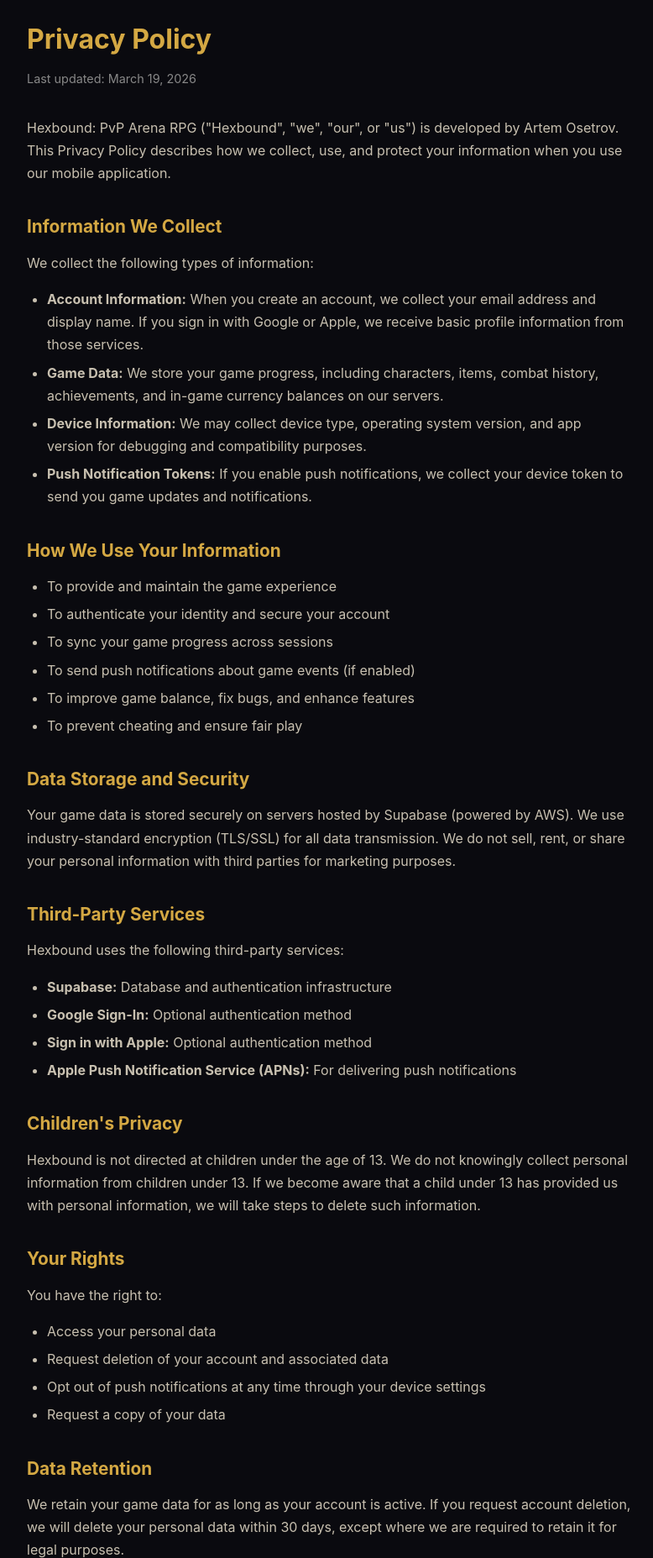
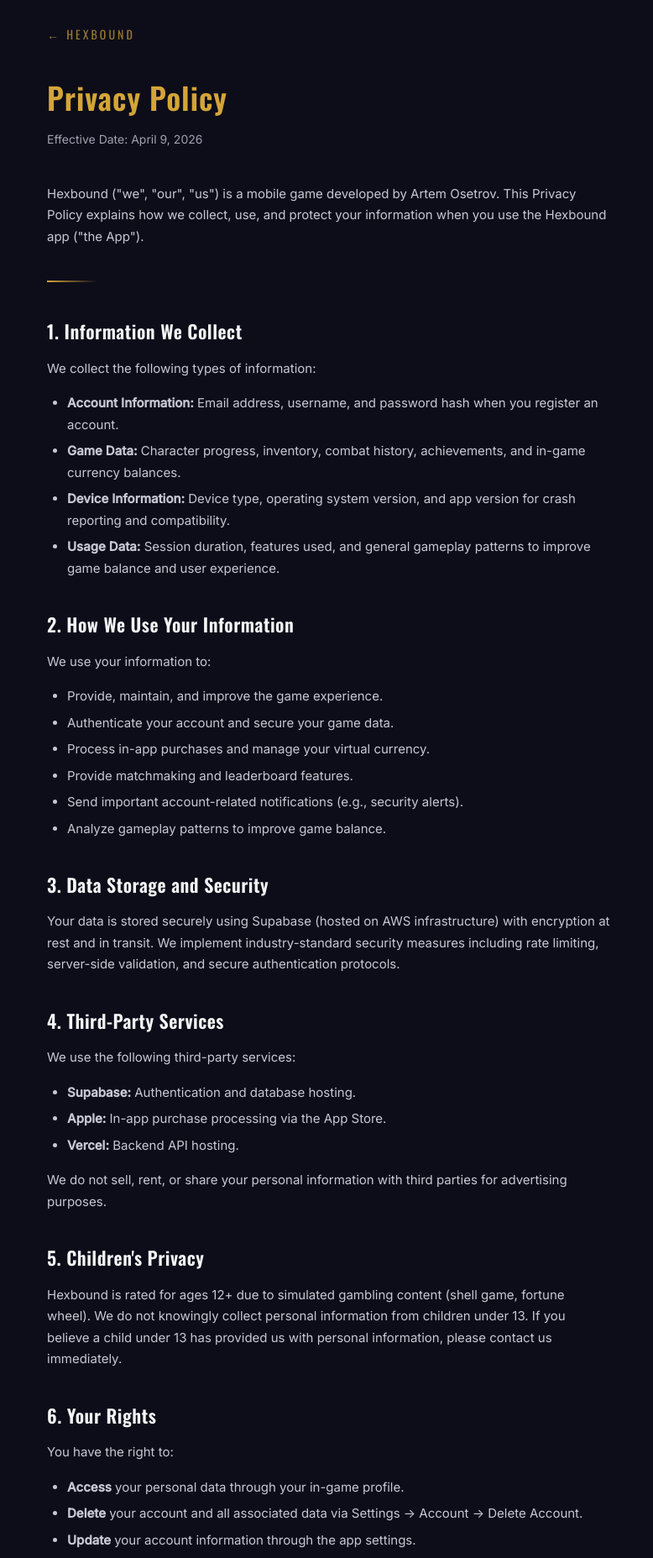
Before and after one commit to artosetrov/hexbound-landing, a plain HTML site: page privacy.html in a window 1280 px wide. Shown: the part 20-1875 px from the top of the page at 84% size, without its empty margins (248-1026 px from the left). Drawn offline with nearby package versions, Linux system fonts and the light colour scheme.

Commit message:
add privacy policy and terms pages

```diff
--- a/privacy.html
+++ b/privacy.html
@@ -3,111 +3,143 @@
 <head>
     <meta charset="UTF-8">
     <meta name="viewport" content="width=device-width, initial-scale=1.0">
-    <title>Privacy Policy - Hexbound: PvP Arena RPG</title>
+    <title>Privacy Policy — Hexbound</title>
     <style>
         * { margin: 0; padding: 0; box-sizing: border-box; }
         body {
-            font-family: -apple-system, BlinkMacSystemFont, 'Segoe UI', Roboto, sans-serif;
-            background: #0a0a0f;
-            color: #c8c0b0;
+            font-family: 'Inter', -apple-system, BlinkMacSystemFont, 'Segoe UI', sans-serif;
+            background: #0D0D1A;
+            color: #F5F5F5;
             line-height: 1.7;
-            padding: 40px 20px;
+            min-height: 100vh;
         }
         .container {
             max-width: 720px;
             margin: 0 auto;
+            padding: 48px 24px 80px;
         }
+        .logo-link {
+            display: inline-block;
+            margin-bottom: 32px;
+            text-decoration: none;
+            color: #D4A537;
+            font-family: 'Oswald', sans-serif;
+            font-size: 14px;
+            letter-spacing: 3px;
+            text-transform: uppercase;
+            opacity: 0.7;
+            transition: opacity 0.2s;
+        }
+        .logo-link:hover { opacity: 1; }
         h1 {
-            color: #d4a843;
-            font-size: 2rem;
+            font-family: 'Oswald', sans-serif;
+            font-size: 36px;
+            color: #D4A537;
             margin-bottom: 8px;
+            letter-spacing: 1px;
         }
-        .updated {
-            color: #888;
-            font-size: 0.9rem;
-            margin-bottom: 32px;
+        .effective-date {
+            color: #A0A0B0;
+            font-size: 14px;
+            margin-bottom: 40px;
         }
         h2 {
-            color: #d4a843;
-            font-size: 1.3rem;
-            margin-top: 32px;
+            font-family: 'Oswald', sans-serif;
+            font-size: 22px;
+            color: #F5F5F5;
+            margin-top: 36px;
             margin-bottom: 12px;
+            letter-spacing: 0.5px;
         }
-        p { margin-bottom: 16px; }
-        ul { margin-left: 24px; margin-bottom: 16px; }
+        p { margin-bottom: 16px; color: #C8C8D4; font-size: 15px; }
+        ul { margin: 0 0 16px 24px; color: #C8C8D4; font-size: 15px; }
         li { margin-bottom: 6px; }
-        a { color: #d4a843; }
+        a { color: #D4A537; text-decoration: none; }
+        a:hover { text-decoration: underline; }
+        .divider {
+            width: 60px;
+            height: 2px;
+            background: linear-gradient(90deg, #D4A537, transparent);
+            margin: 40px 0;
+        }
         .footer {
-            margin-top: 48px;
+            margin-top: 60px;
             padding-top: 24px;
-            border-top: 1px solid #222;
-            color: #666;
-            font-size: 0.85rem;
+            border-top: 1px solid rgba(212, 165, 55, 0.15);
+            color: #555566;
+            font-size: 13px;
         }
+        @import url('https://fonts.googleapis.com/css2?family=Oswald:wght@400;600&family=Inter:wght@400;500&display=swap');
     </style>
+    <link href="https://fonts.googleapis.com/css2?family=Oswald:wght@400;600&family=Inter:wght@400;500&display=swap" rel="stylesheet">
 </head>
 <body>
     <div class="container">
+        <a href="/" class="logo-link">← Hexbound</a>
+
         <h1>Privacy Policy</h1>
-        <p class="updated">Last updated: March 19, 2026</p>
+        <p class="effective-date">Effective Date: April 9, 2026</p>
 
-        <p>Hexbound: PvP Arena RPG ("Hexbound", "we", "our", or "us") is developed by Artem Osetrov. This Privacy Policy describes how we collect, use, and protect your information when you use our mobile application.</p>
+        <p>Hexbound ("we", "our", "us") is a mobile game developed by Artem Osetrov. This Privacy Policy explains how we collect, use, and protect your information when you use the Hexbound app ("the App").</p>
 
-        <h2>Information We Collect</h2>
+        <div class="divider"></div>
+
+        <h2>1. Information We Collect</h2>
         <p>We collect the following types of information:</p>
         <ul>
-            <li><strong>Account Information:</strong> When you create an account, we collect your email address and display name. If you sign in with Google or Apple, we receive basic profile information from those services.</li>
-            <li><strong>Game Data:</strong> We store your game progress, including characters, items, combat history, achievements, and in-game currency balances on our servers.</li>
-            <li><strong>Device Information:</strong> We may collect device type, operating system version, and app version for debugging and compatibility purposes.</li>
-            <li><strong>Push Notification Tokens:</strong> If you enable push notifications, we collect your device token to send you game updates and notifications.</li>
+            <li><strong>Account Information:</strong> Email address, username, and password hash when you register an account.</li>
+            <li><strong>Game Data:</strong> Character progress, inventory, combat history, achievements, and in-game currency balances.</li>
+            <li><strong>Device Information:</strong> Device type, operating system version, and app version for crash reporting and compatibility.</li>
+            <li><strong>Usage Data:</strong> Session duration, features used, and general gameplay patterns to improve game balance and user experience.</li>
         </ul>
 
-        <h2>How We Use Your Information</h2>
+        <h2>2. How We Use Your Information</h2>
+        <p>We use your information to:</p>
         <ul>
-            <li>To provide and maintain the game experience</li>
-            <li>To authenticate your identity and secure your account</li>
-            <li>To sync your game progress across sessions</li>
-            <li>To send push notifications about game events (if enabled)</li>
-            <li>To improve game balance, fix bugs, and enhance features</li>
-            <li>To prevent cheating and ensure fair play</li>
+            <li>Provide, maintain, and improve the game experience.</li>
+            <li>Authenticate your account and secure your game data.</li>
+            <li>Process in-app purchases and manage your virtual currency.</li>
+            <li>Provide matchmaking and leaderboard features.</li>
+            <li>Send important account-related notifications (e.g., security alerts).</li>
+            <li>Analyze gameplay patterns to improve game balance.</li>
         </ul>
 
-        <h2>Data Storage and Security</h2>
-        <p>Your game data is stored securely on servers hosted by Supabase (powered by AWS). We use industry-standard encryption (TLS/SSL) for all data transmission. We do not sell, rent, or share your personal information with third parties for marketing purposes.</p>
+        <h2>3. Data Storage and Security</h2>
+        <p>Your data is stored securely using Supabase (hosted on AWS infrastructure) with encryption at rest and in transit. We implement industry-standard security measures including rate limiting, server-side validation, and secure authentication protocols.</p>
 
-        <h2>Third-Party Services</h2>
-        <p>Hexbound uses the following third-party services:</p>
+        <h2>4. Third-Party Services</h2>
+        <p>We use the following third-party services:</p>
         <ul>
-            <li><strong>Supabase:</strong> Database and authentication infrastructure</li>
-            <li><strong>Google Sign-In:</strong> Optional authentication method</li>
-            <li><strong>Sign in with Apple:</strong> Optional authentication method</li>
-            <li><strong>Apple Push Notification Service (APNs):</strong> For delivering push notifications</li>
+            <li><strong>Supabase:</strong> Authentication and database hosting.</li>
+            <li><strong>Apple:</strong> In-app purchase processing via the App Store.</li>
+            <li><strong>Vercel:</strong> Backend API hosting.</li>
         </ul>
+        <p>We do not sell, rent, or share your personal information with third parties for advertising purposes.</p>
 
-        <h2>Children's Privacy</h2>
-        <p>Hexbound is not directed at children under the age of 13. We do not knowingly collect personal information from children under 13. If we become aware that a child under 13 has provided us with personal information, we will take steps to delete such information.</p>
+        <h2>5. Children's Privacy</h2>
+        <p>Hexbound is rated for ages 12+ due to simulated gambling content (shell game, fortune wheel). We do not knowingly collect personal information from children under 13. If you believe a child under 13 has provided us with personal information, please contact us immediately.</p>
 
-        <h2>Your Rights</h2>
+        <h2>6. Your Rights</h2>
         <p>You have the right to:</p>
         <ul>
-            <li>Access your personal data</li>
-            <li>Request deletion of your account and associated data</li>
-            <li>Opt out of push notifications at any time through your device settings</li>
-            <li>Request a copy of your data</li>
+            <li><strong>Access</strong> your personal data through your in-game profile.</li>
+            <li><strong>Delete</strong> your account and all associated data via Settings → Account → Delete Account.</li>
+            <li><strong>Update</strong> your account information through the app settings.</li>
         </ul>
+        <p>Account deletion is permanent and irreversible. All game progress, characters, items, and currency will be permanently removed.</p>
 
-        <h2>Data Retention</h2>
-        <p>We retain your game data for as long as your account is active. If you request account deletion, we will delete your personal data within 30 days, except where we are required to retain it for legal purposes.</p>
+        <h2>7. Data Retention</h2>
+        <p>We retain your data for as long as your account is active. When you delete your account, all personal data and game data are permanently deleted from our servers immediately.</p>
 
-        <h2>Changes to This Policy</h2>
-        <p>We may update this Privacy Policy from time to time. We will notify you of significant changes through the app or by updating the "Last updated" date above.</p>
+        <h2>8. Changes to This Policy</h2>
+        <p>We may update this Privacy Policy from time to time. We will notify you of significant changes through an in-app notification. The "Effective Date" at the top of this page indicates when this policy was last revised.</p>
 
-        <h2>Contact Us</h2>
-        <p>If you have any questions about this Privacy Policy or wish to exercise your rights, please contact us at:</p>
-        <p><a href="mailto:osetrov.artem@gmail.com">osetrov.artem@gmail.com</a></p>
+        <h2>9. Contact Us</h2>
+        <p>If you have questions about this Privacy Policy or your data, contact us at:</p>
+        <p><a href="mailto:support@hexboundapp.com">support@hexboundapp.com</a></p>
 
         <div class="footer">
-            &copy; 2026 Artem Osetrov. Hexbound: PvP Arena RPG. All rights reserved.
+            <p>&copy; 2026 Hexbound. All rights reserved.</p>
         </div>
     </div>
 </body>
```
Also changed, not shown: terms.html (added, +142 -0 lines).
